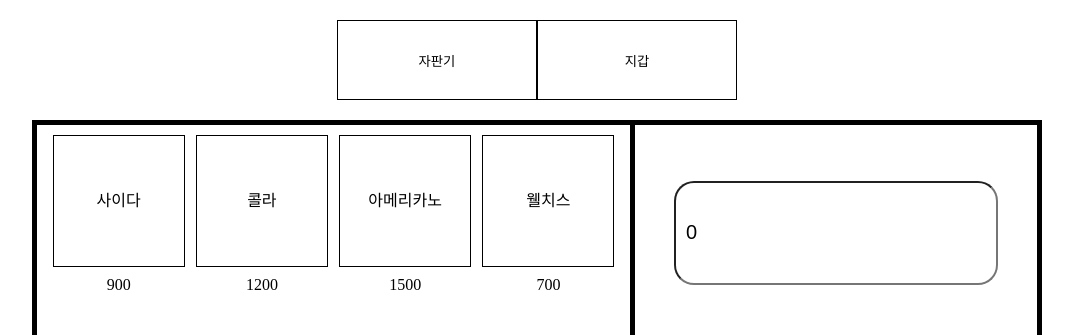
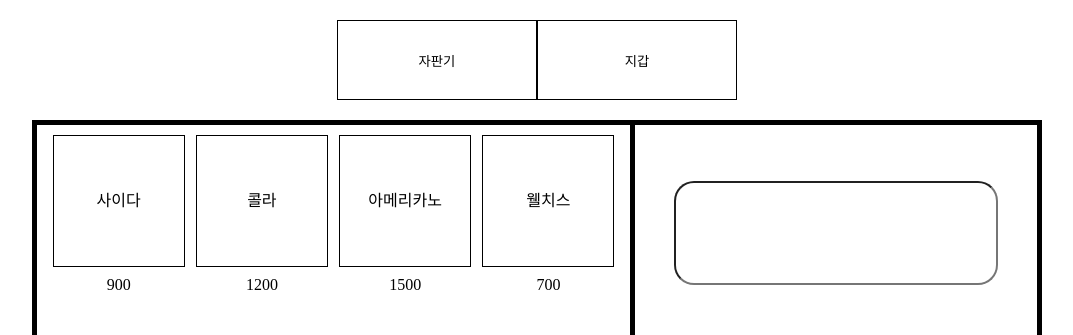
Before and after one commit to codesquad-members-2022/fe-vm, a React app: page / in a window 1280 px wide. Shown: the top 335 px of the page, without its empty margins (103-1176 px from the left). Built offline with nearby package versions, Linux system fonts and the light colour scheme.

Commit message:
feat:자판기 인풋란 금액투입 근사치 조정 구현(...ing)

```diff
--- a/src/Component/VendingMachineInterface.jsx
+++ b/src/Component/VendingMachineInterface.jsx
@@ -4,16 +4,18 @@ import styled from 'styled-components';
 export const VendingMachineInterface = ({
   handleRefundBtn,
   walletState: {insertedMoney},
+  handleUserInput,
 }) => {
-  // useEffect(() => {
-  //   setHistory({...history, insertedMoney: account.insertedMoney});
-  // }, [account.insertedMoney]);
-
-  const sudoInputEvent = () => {};
+  const sudoInputEvent = e => {
+    if (e.key !== 'Enter') {
+      return;
+    }
+    handleUserInput(e.target.value);
+  };
 
   return (
     <VM_Wrapper>
-      <VM_MoneyInput onChange={sudoInputEvent} value={insertedMoney} />
+      <VM_MoneyInput onKeyDown={sudoInputEvent} />
       <VM_RefundBtn onClick={handleRefundBtn}>잔액 반환</VM_RefundBtn>
       <VM_History></VM_History>
     </VM_Wrapper>
--- a/src/Hooks/Account.jsx
+++ b/src/Hooks/Account.jsx
@@ -11,9 +11,13 @@ export const useAccount = (initial, reducer) => {
     dispatchUserMoney({type: 'refund'});
   };
 
-  const buyProduct = productPrice => {
+  const buyProduct = productPrice => () => {
     dispatchUserMoney({type: 'buy', incomeMoney: productPrice});
   };
 
-  return {insertMoney, refundMoney, buyProduct, userMoney};
+  const inputMoney = income => {
+    dispatchUserMoney({type: 'input', incomeMoney: income});
+  };
+
+  return {insertMoney, refundMoney, buyProduct, inputMoney, userMoney};
 };
--- a/src/Pages/VendingMachine.jsx
+++ b/src/Pages/VendingMachine.jsx
@@ -5,6 +5,7 @@ import styled from 'styled-components';
 import {UserAccount} from '../Store';
 import {ProductList, VendingMachineInterface} from '../Component';
 import {PRODUCTS_DATA} from '../mocks/ProductData';
+import {MONEY_BUTTON_DATA} from '../mocks/MoneyButtonData';
 
 const accountReducer = (state, action) => {
   switch (action.type) {
@@ -26,6 +27,65 @@ const accountReducer = (state, action) => {
         insertedMoney: state.insertedMoney - action.incomeMoney,
       };
 
+    case 'input':
+      let currentMoney = state.currentMoney;
+      const inputValue = +action.incomeMoney;
+      const currentMoneyList = MONEY_BUTTON_DATA.map(list => {
+        list.count = parseInt(currentMoney / list.unit);
+        currentMoney = currentMoney % list.unit;
+        return list;
+      });
+
+      if (inputValue > state.currentMoney) {
+        return state; // 히스토리 로그 출력
+      }
+
+      const checkedMoney = currentMoneyList.reduce(
+        ({inputValue, saved, change}, {unit, count}, idx) => {
+          const accCount = parseInt(inputValue / unit);
+          if (accCount < count) {
+            inputValue = inputValue % unit;
+            saved += unit * accCount;
+            currentMoneyList[idx].count = accCount - count;
+          }
+
+          if (accCount === count) {
+            inputValue = inputValue % unit;
+            saved += unit * accCount;
+            currentMoneyList[idx].count = 0;
+          }
+
+          if (accCount > count) {
+            saved += unit * count;
+            change = change + (accCount - count) * unit;
+            currentMoneyList[idx].count = 0;
+            inputValue = inputValue % unit;
+          }
+          return {inputValue, saved, change};
+        },
+        {inputValue, change: 0, saved: 0},
+      );
+
+      // console.log(checkedMoney.saved, checkedMoney.change);
+
+      if (!checkedMoney.change) {
+        return {
+          currentMoney: state.currentMoney - inputValue,
+          insertedMoney: inputValue,
+        };
+      }
+
+      for (const list of currentMoneyList) {
+        if (list.count > 0 && list.unit > checkedMoney.change) {
+          console.log('잔돈 ' + checkedMoney.change);
+          console.log('보정값' + list.unit);
+          return {
+            currentMoney: state.currentMoney - checkedMoney.saved - list.unit,
+            insertedMoney: checkedMoney.saved + list.unit,
+          };
+        }
+      }
+
     default:
       throw new Error(`잘못된 액션 입력입니다. ${action.type}`);
   }
@@ -33,7 +93,7 @@ const accountReducer = (state, action) => {
 
 export const VendingMachine = () => {
   const {account, sinkedAccount} = useContext(UserAccount);
-  const {buyProduct, refundMoney, userMoney} = useAccount(
+  const {buyProduct, refundMoney, inputMoney, userMoney} = useAccount(
     account,
     accountReducer,
   );
@@ -51,6 +111,7 @@ export const VendingMachine = () => {
       />
       <VendingMachineInterface
         handleRefundBtn={refundMoney}
+        handleUserInput={inputMoney}
         walletState={userMoney}
       />
     </VendingMachineWrapper>
```
